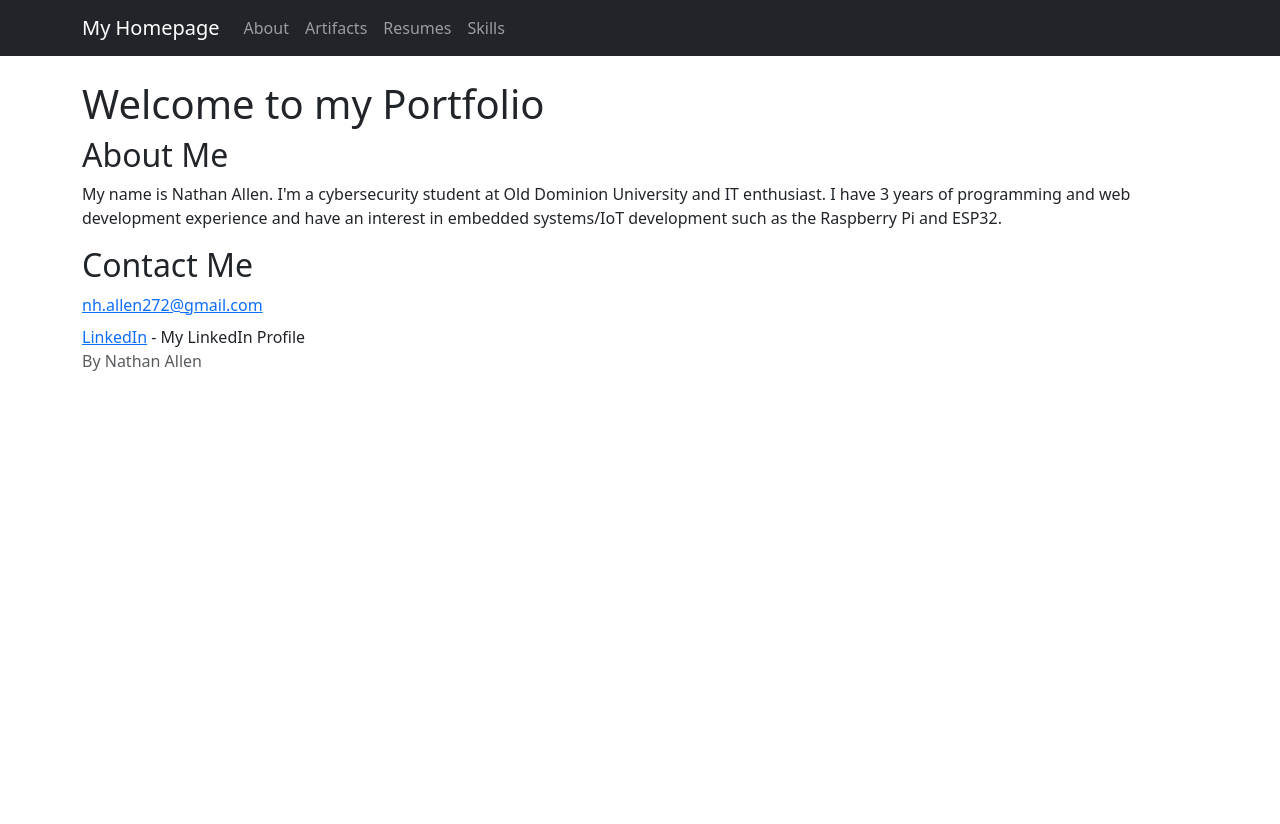
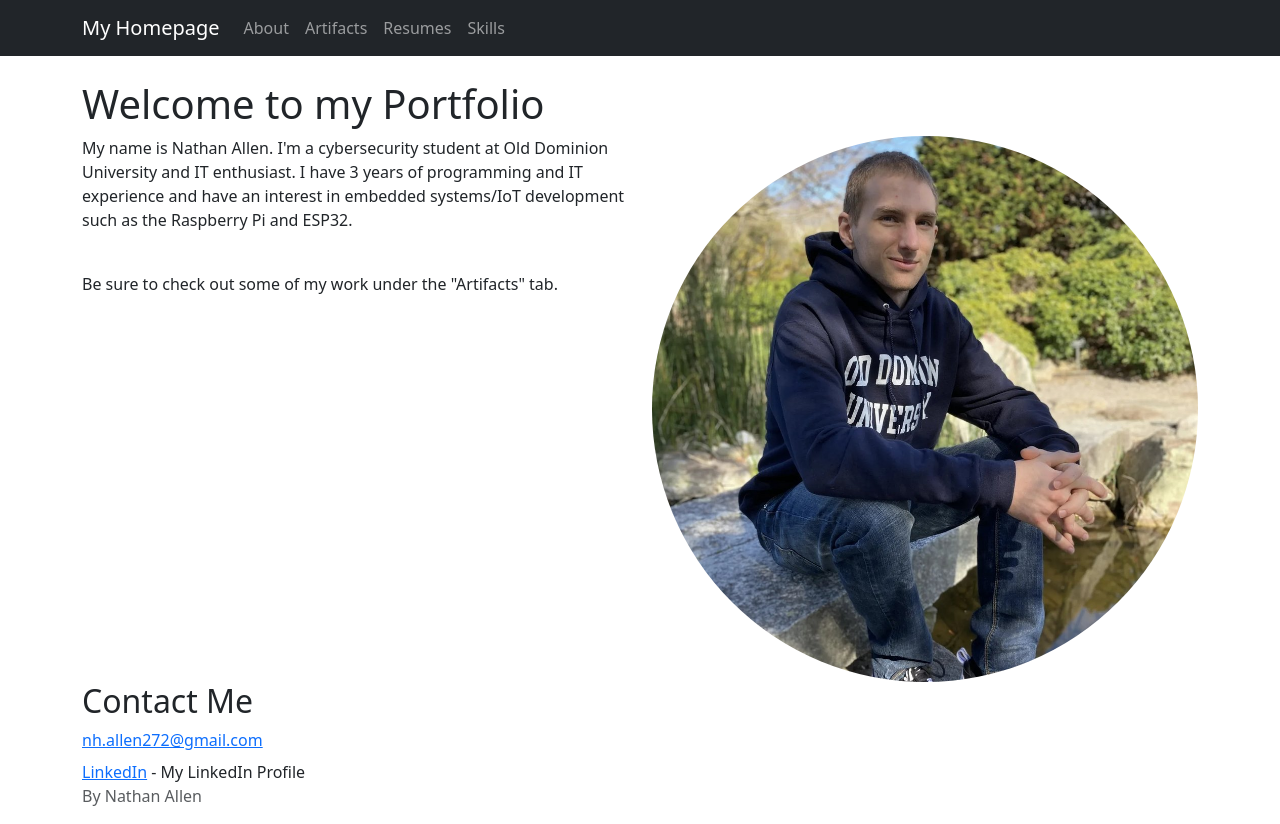
Before and after one commit to nhallen272/nhallen272.github.io, a plain HTML site: page index.html in a window 1280 px wide. Before the commit the page ends 800 px from the top, so only its background shows below. Drawn offline with nearby package versions, Linux system fonts and the light colour scheme.

Commit message:
added front page

```diff
--- a/index.html
+++ b/index.html
@@ -38,13 +38,21 @@
 
   <main class="container mt-4">
     <h1>Welcome to my Portfolio</h1>
+    <section>
+      <div class="row">
+        <div class="col-md-6">
+          <p>
+            My name is Nathan Allen. I'm a cybersecurity student at Old Dominion University and IT enthusiast. I have 3 years of programming and IT experience and have an interest in embedded systems/IoT development such as the Raspberry Pi and ESP32.
+          </p>
+          <br>
+          <p>Be sure to check out some of my work under the "Artifacts" tab.</p>
+        </div>
+        <div class="col-md-6">
+          <img src="me_good.jpg" alt="Nathan Allen" class="img-fluid rounded-circle">
+        </div>
+      </div>
+    </section>
 
-    <section>
-      <h2>About Me</h2>
-      <p>
-        My name is Nathan Allen. I'm a cybersecurity student at Old Dominion University and IT enthusiast. I have 3 years of programming and web development experience and have an interest in embedded systems/IoT development such as the Raspberry Pi and ESP32.
-      </p>
-    </section>
 
 
   </main>
```
Also changed, not shown: me_good.jpg (added).
